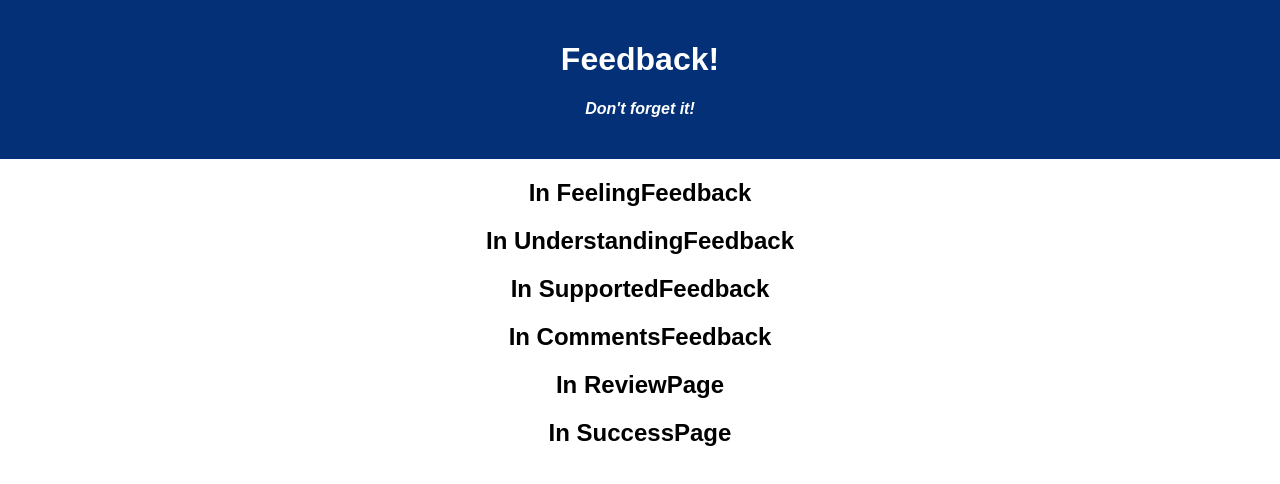
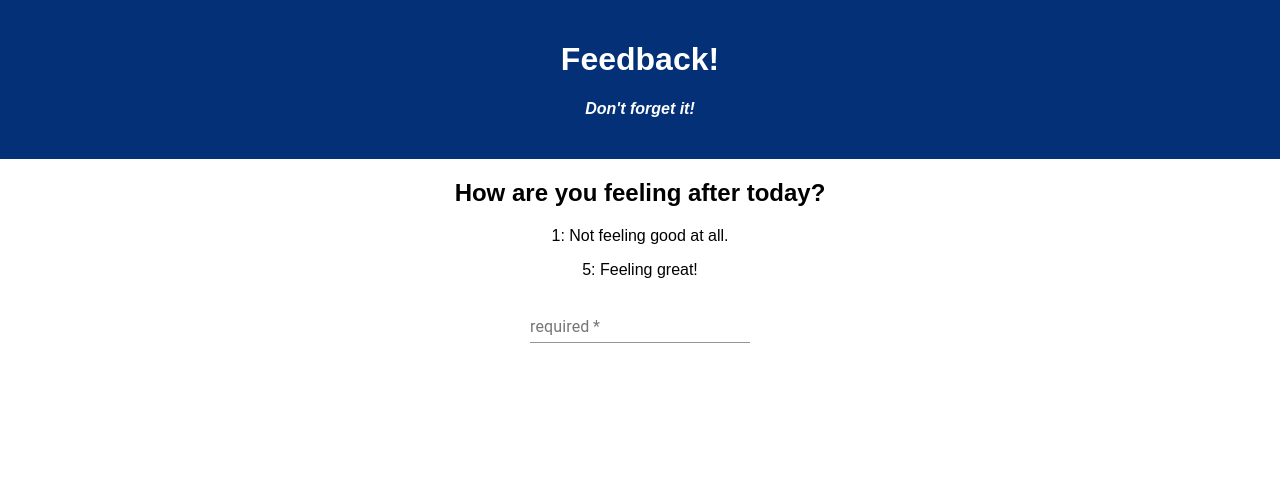
Before and after one commit to brandonwharton/Daily-Feedback-Form, a React (Create React App) app: page /review in a window 1280 px wide. Shown: the top 484 px of the page. Built offline with nearby package versions, Linux system fonts and the light colour scheme.

Commit message:
Did imports into FeelingFeedback, made a TextField for input

```diff
--- a/src/components/App/App.jsx
+++ b/src/components/App/App.jsx
@@ -19,11 +19,11 @@ function App() {
         <h4>Don't forget it!</h4>
       </header>
       <FeelingFeedback />
-      <UnderstandingFeedback />
+      {/* <UnderstandingFeedback />
       <SupportedFeedback />
       <CommentsFeedback />
       <ReviewPage />
-      <SuccessPage />
+      <SuccessPage /> */}
     </div>
   );
 }
--- a/src/components/FeelingFeedback/FeelingFeedback.jsx
+++ b/src/components/FeelingFeedback/FeelingFeedback.jsx
@@ -1,7 +1,32 @@
+// hooks
+import { useDispatch } from "react-redux";
+import { useHistory } from "react-router";
+
+// material-UI components
+import Button from '@material-ui/core/Button';
+import TextField from '@material-ui/core/TextField'
+
 function FeelingFeedback () {
 
+
+
+
     return (
-        <h2>In FeelingFeedback</h2>
+        <div>
+            <h2>How are you feeling after today?</h2>
+            <p>1: Not feeling good at all.</p>
+            <p>5: Feeling great!</p>
+            <form>
+                <TextField
+                    label="required"
+                    type="number"
+                    required
+                />
+            </form>
+
+        </div>
+
+
     )
 }
 
```
Also changed, not shown: 1 other file (tests, documents, lock files or other folders).
